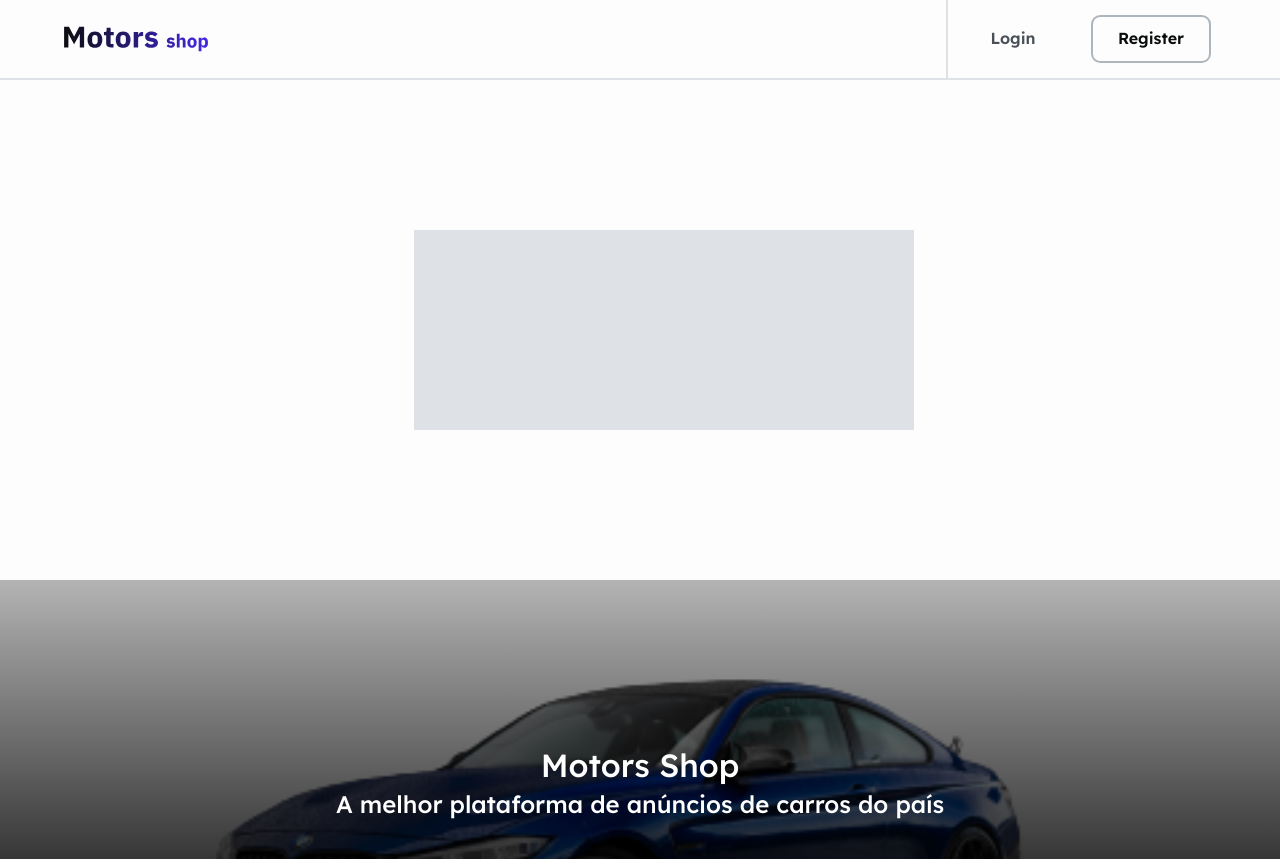
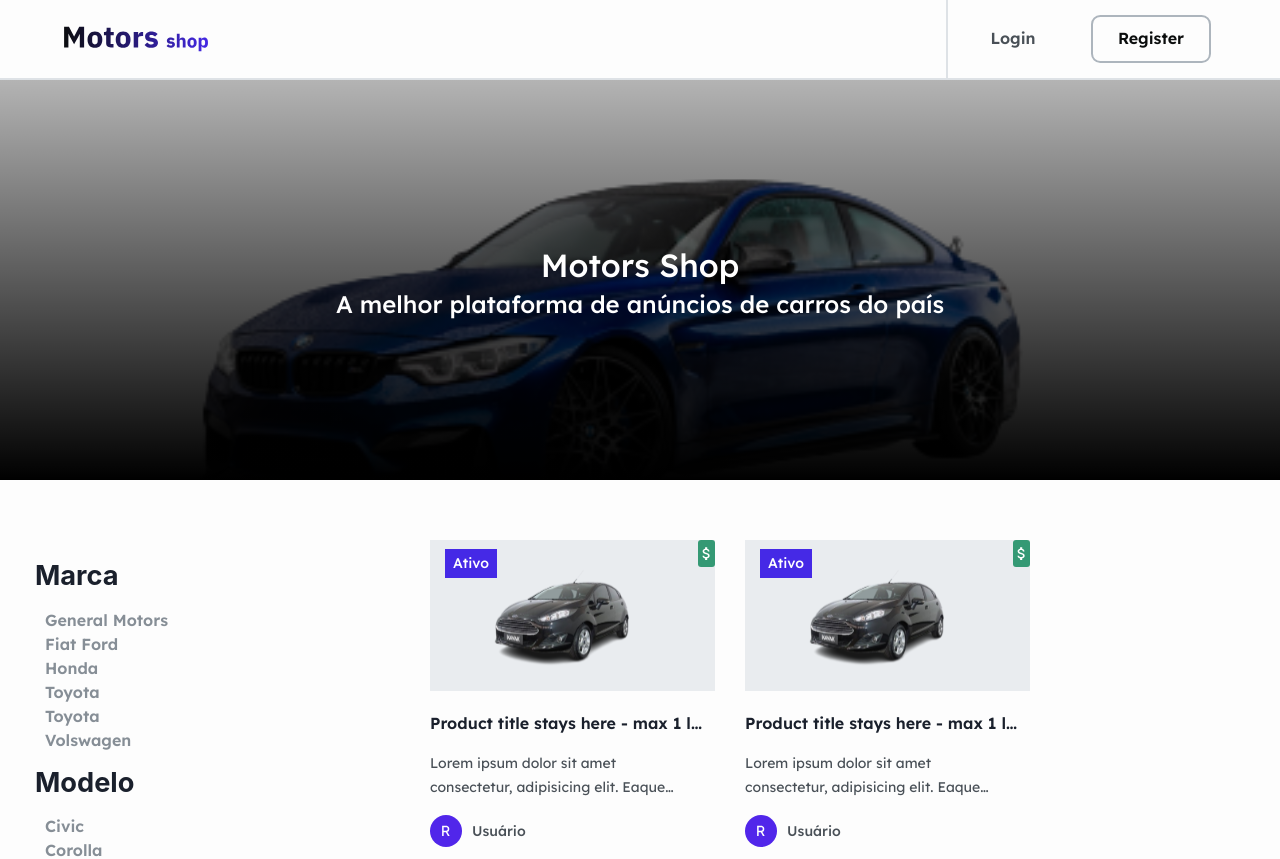
Before and after one commit to MatheusMoura-M/e-commerce-cars-shop-front, a React (Vite) app: page / in a window 1280 px wide. Shown: the top 859 px of the page. Built offline with nearby package versions, Linux system fonts and the light colour scheme.

Commit message:
alter input

```diff
--- a/src/components/navBar/index.tsx
+++ b/src/components/navBar/index.tsx
@@ -42,7 +42,6 @@ const Header = ({ isLogin = false, isLogged = false }: IHeaderProps) => {
   };
   const { MenuHamburguer, returnHome } = useAuth();
   return (
-    <>
     <Box
       id="header"
       bg={"#FDFDFD"}
@@ -176,32 +175,6 @@ const Header = ({ isLogin = false, isLogged = false }: IHeaderProps) => {
         )}
       </Flex>
     </Box>
-      <Flex h={500} alignItems={"center"} w={"100%"} justifyContent={"center"}>
-        <Box
-          h={200}
-          display={"flex"}
-          gap={"1rem"}
-          bg={"grey.6"}
-          alignItems={"center"}
-          w={"500px"}
-          justifyContent={"center"}
-          ml={"3rem"}
-        >
-          <Input
-            id="username"
-            type="text"
-            register={register}
-            variant="outline"
-          />
-          <Input
-            id="password"
-            type="password"
-            register={register}
-            variant="outline"
-          />
-        </Box>
-      </Flex>
-    </>
   );
 };
 
```
Lines whose indentation alone changed are shown as unchanged.
